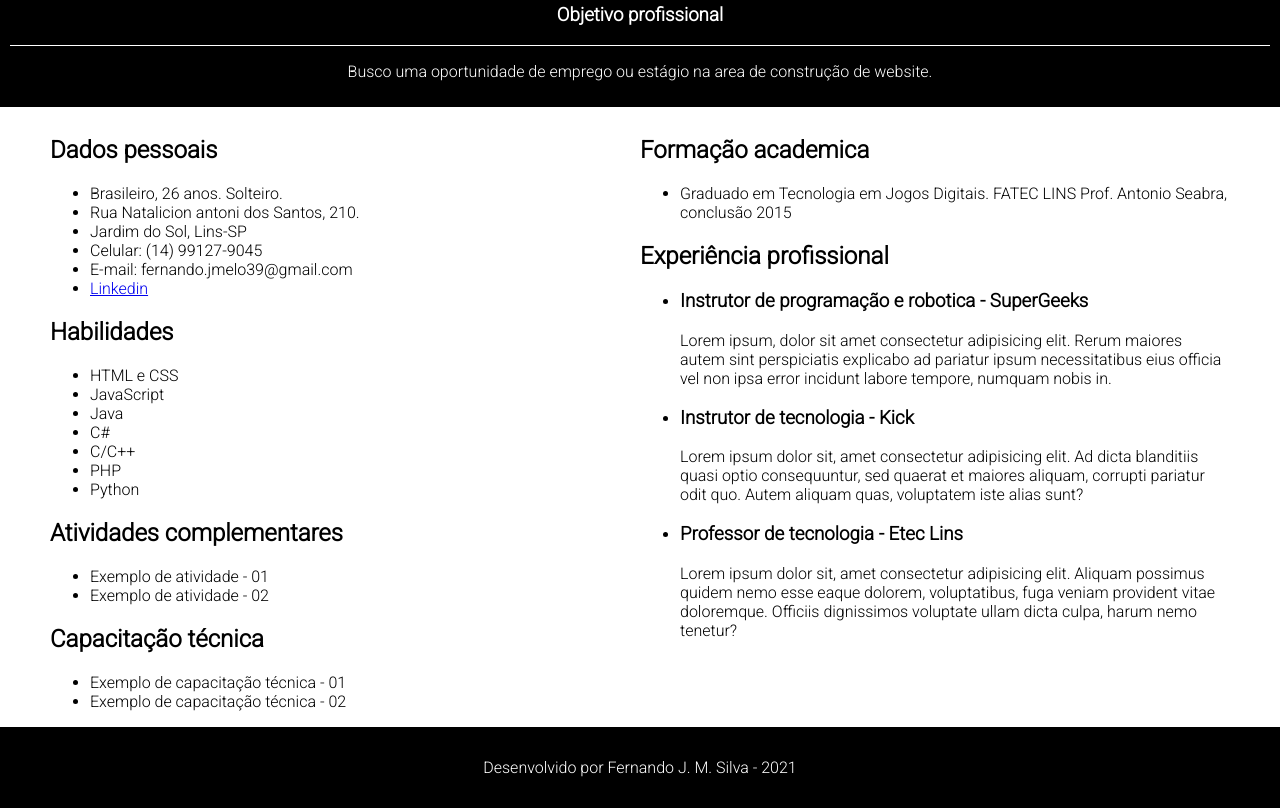
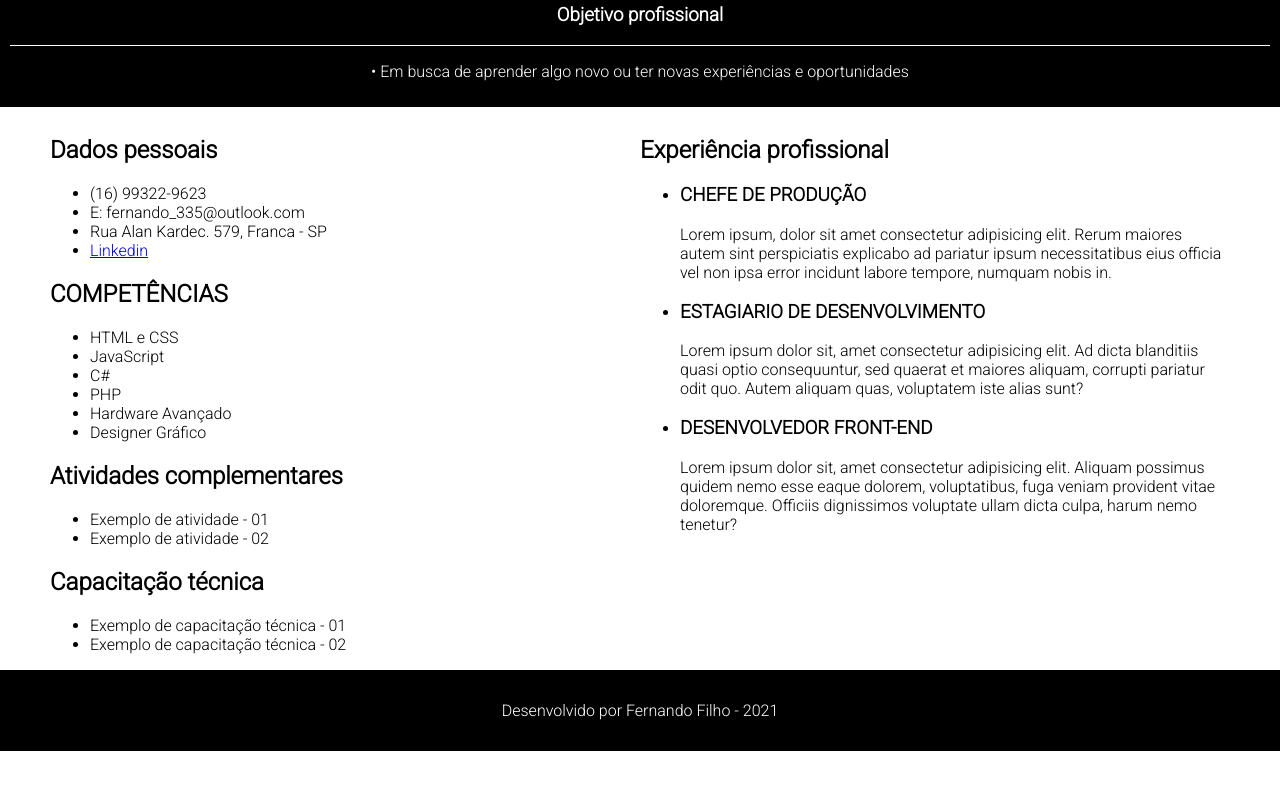
Before and after one commit to FerX95/curriculo_c, a plain HTML site: page Fernando_Filho.html in a window 1280 px wide. Shown: the part 135-943 px from the top of the page. After the commit the page ends 886 px from the top, so only its background shows below. Drawn offline with Linux system fonts and the light colour scheme.

Commit message:
Atividade Fernando Filho

```diff
--- a/Fernando_Filho.html
+++ b/Fernando_Filho.html
@@ -9,16 +9,16 @@
   <body>
     <div class="main">
       <div class="header">
-        <h1>Fernando Fernandes de Andrade Filho</h1>
-        <h2>Desenvolvedor JR.</h2>
+        <h1>Fernando Filho</h1>
+        <h2>Desenvolvedor FRONT-END</h2>
 
         <div class="line_box">
           <h3>Objetivo profissional</h3>
         </div>
 
         <p>
-          Busco uma oportunidade de emprego ou estágio na area de construção de
-          website.
+          • Em busca de aprender algo novo ou ter novas experiências e
+          oportunidades
         </p>
       </div>
       <div class="container">
@@ -26,13 +26,12 @@
           <div class="box">
             <h2>Dados pessoais</h2>
             <ul>
-              <li>Brasileiro, 26 anos. Solteiro.</li>
-              <li>Rua Natalicion antoni dos Santos, 210.</li>
-              <li>Jardim do Sol, Lins-SP</li>
-              <li>Celular: (14) 99127-9045</li>
-              <li>E-mail: fernando.jmelo39@gmail.com</li>
+              <li>(16) 99322-9623</li>
+              <li>E: fernando_335@outlook.com</li>
+              <li>Rua Alan Kardec. 579, Franca - SP</li>
               <li>
-                <a href="https://www.linkedin.com/in/fernando-silva-82438110a/"
+                <a
+                  href="https://www.linkedin.com/in/fernando-fernandes-de-andrade-filho-521339203"
                   >Linkedin</a
                 >
               </li>
@@ -40,16 +39,15 @@
           </div>
 
           <div class="box">
-            <h2>Habilidades</h2>
+            <h2>COMPETÊNCIAS</h2>
 
             <ul>
               <li>HTML e CSS</li>
               <li>JavaScript</li>
-              <li>Java</li>
               <li>C#</li>
-              <li>C/C++</li>
               <li>PHP</li>
-              <li>Python</li>
+              <li>Hardware Avançado</li>
+              <li>Designer Gráfico</li>
             </ul>
           </div>
 
@@ -71,21 +69,13 @@
         </div>
 
         <div class="right-box">
-          <div class="box">
-            <h2>Formação academica</h2>
-            <ul>
-              <li>
-                Graduado em Tecnologia em Jogos Digitais. FATEC LINS Prof.
-                Antonio Seabra, conclusão 2015
-              </li>
-            </ul>
-          </div>
+          <div class="box"></div>
 
           <div class="box">
             <h2>Experiência profissional</h2>
             <ul>
               <li>
-                <h3>Instrutor de programação e robotica - SuperGeeks</h3>
+                <h3>CHEFE DE PRODUÇÃO</h3>
                 <p>
                   Lorem ipsum, dolor sit amet consectetur adipisicing elit.
                   Rerum maiores autem sint perspiciatis explicabo ad pariatur
@@ -94,7 +84,7 @@
                 </p>
               </li>
               <li>
-                <h3>Instrutor de tecnologia - Kick</h3>
+                <h3>ESTAGIARIO DE DESENVOLVIMENTO</h3>
                 <p>
                   Lorem ipsum dolor sit, amet consectetur adipisicing elit. Ad
                   dicta blanditiis quasi optio consequuntur, sed quaerat et
@@ -103,7 +93,7 @@
                 </p>
               </li>
               <li>
-                <h3>Professor de tecnologia - Etec Lins</h3>
+                <h3>DESENVOLVEDOR FRONT-END</h3>
                 <p>
                   Lorem ipsum dolor sit, amet consectetur adipisicing elit.
                   Aliquam possimus quidem nemo esse eaque dolorem, voluptatibus,
@@ -117,7 +107,7 @@
       </div>
 
       <div class="footer">
-        <p>Desenvolvido por Fernando J. M. Silva - 2021</p>
+        <p>Desenvolvido por Fernando Filho - 2021</p>
       </div>
     </div>
   </body>
```
